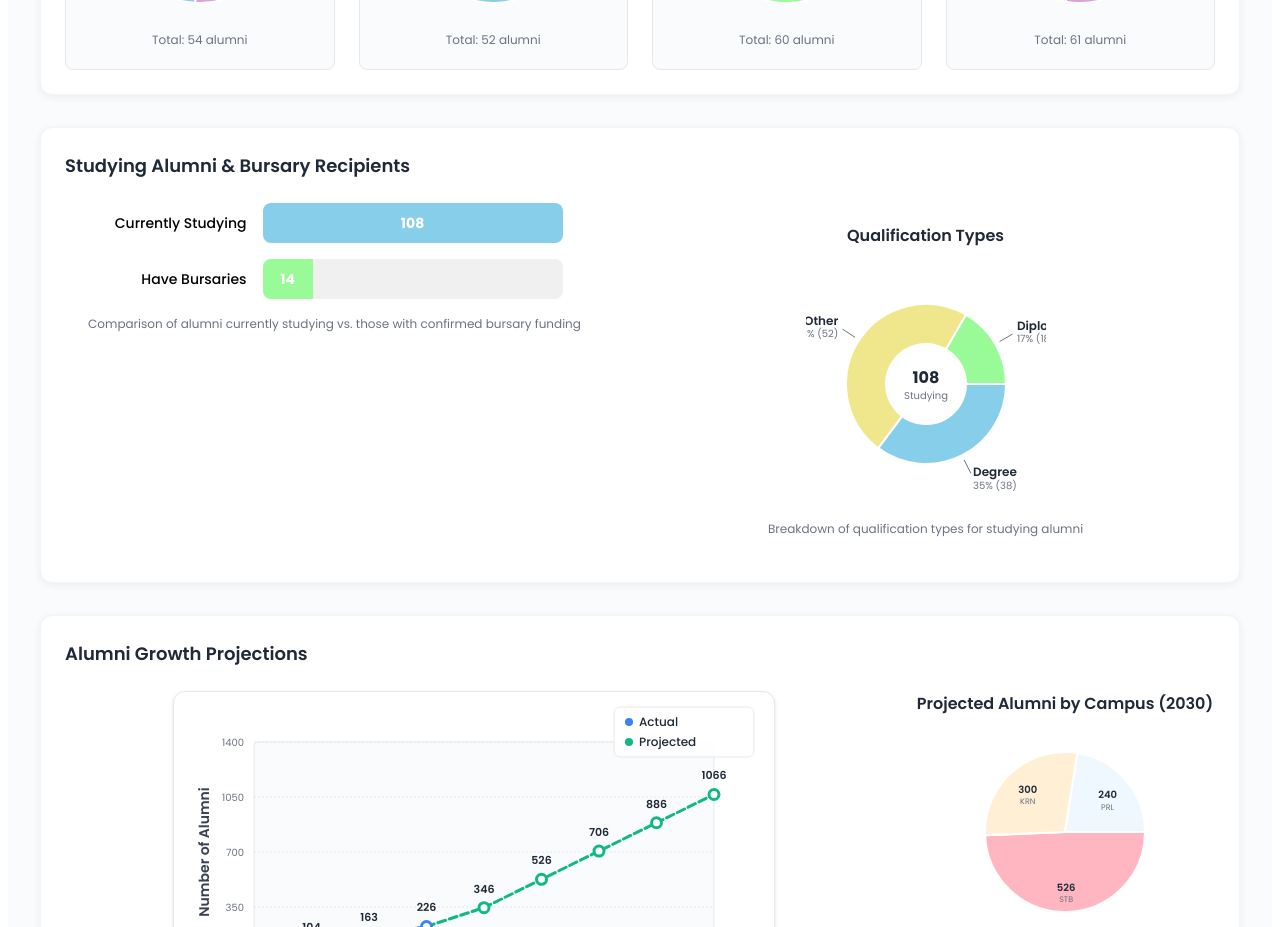
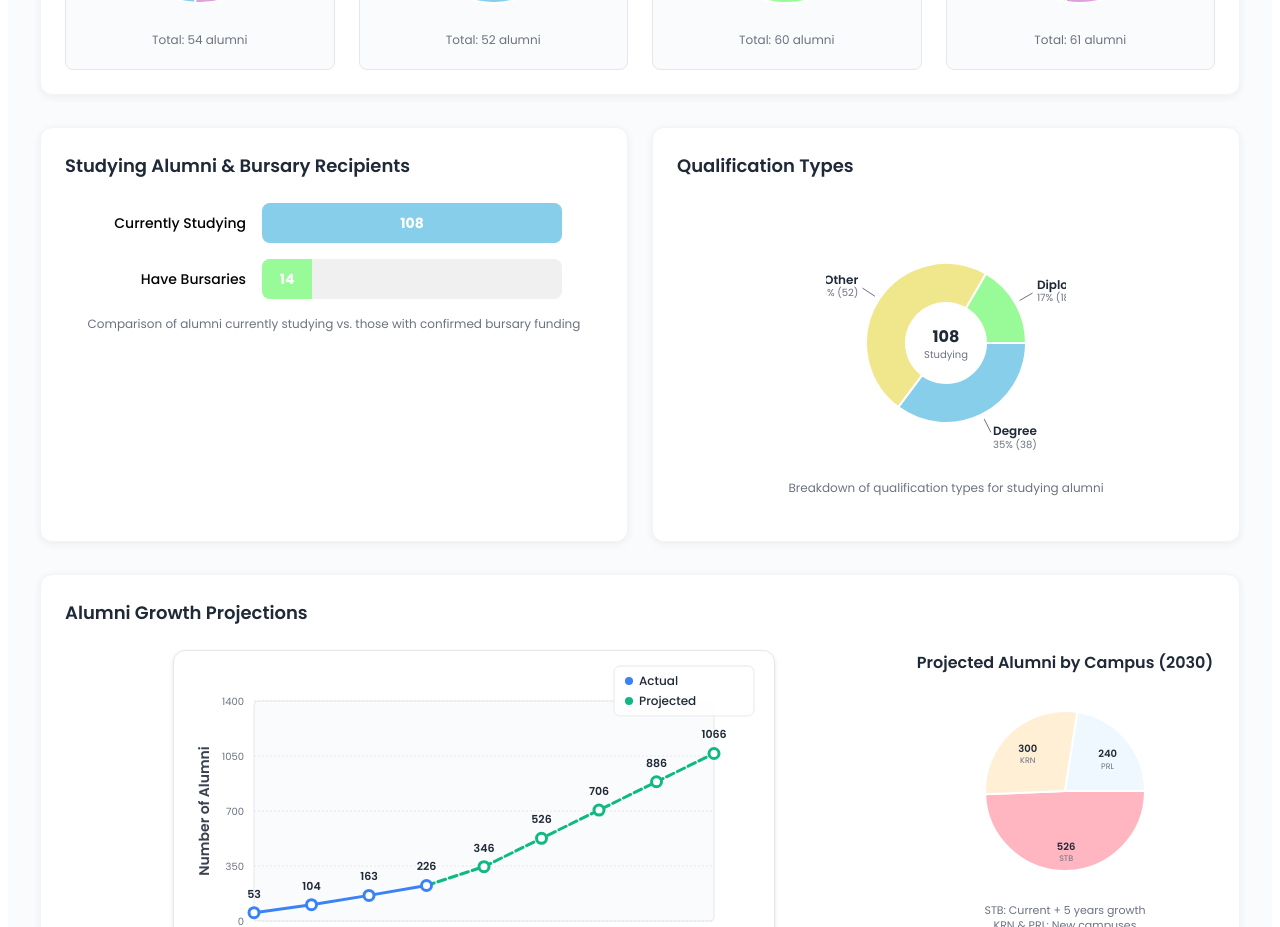
Before and after one commit to sweber-nextlevel/pathways-alumni-dashboard, a Next.js app: page / in a window 1280 px wide. Shown: the part 1160-2087 px from the top of the page. Built offline with nearby package versions, Linux system fonts and the light colour scheme.

Commit message:
Split studying and qualification charts into separate containers

```diff
--- a/pages/index.js
+++ b/pages/index.js
@@ -1189,14 +1189,20 @@ export default function Home() {
             )}
           </div>
 
-          {/* Studying vs Bursary Comparison */}
+          {/* Studying vs Bursary Comparison - Split into two separate containers */}
+          <div style={{
+            display: 'grid',
+            gridTemplateColumns: 'repeat(auto-fit, minmax(400px, 1fr))',
+            gap: '24px',
+            marginTop: '32px'
+          }}>
+            {/* Studying vs Bursary Bar Chart */}
             <div style={{
               backgroundColor: 'white',
               padding: '24px',
               borderRadius: '12px',
               boxShadow: '0 2px 8px rgba(0,0,0,0.06)',
-            border: '1px solid #f3f4f6',
-            marginTop: '32px'
+              border: '1px solid #f3f4f6'
             }}>
               <h3 style={{
                 margin: '0 0 24px 0',
@@ -1206,17 +1212,8 @@ export default function Home() {
               }}>Studying Alumni & Bursary Recipients</h3>
               <div style={{
                 display: 'flex',
-              gap: '32px',
-              alignItems: 'flex-start',
-              justifyContent: 'center',
-              flexWrap: 'wrap'
-            }}>
-              <div style={{
-                display: 'flex',
                 flexDirection: 'column',
-                alignItems: 'center',
-                flex: '1',
-                minWidth: '300px'
+                alignItems: 'center'
               }}>
                 <BarChart
                   data={{
@@ -1234,22 +1231,28 @@ export default function Home() {
                   Comparison of alumni currently studying vs. those with confirmed bursary funding
                 </div>
               </div>
+            </div>
 
+            {/* Qualification Types Donut Chart */}
+            <div style={{
+              backgroundColor: 'white',
+              padding: '24px',
+              borderRadius: '12px',
+              boxShadow: '0 2px 8px rgba(0,0,0,0.06)',
+              border: '1px solid #f3f4f6'
+            }}>
+              <h3 style={{
+                margin: '0 0 24px 0',
+                fontSize: '18px',
+                fontWeight: '600',
+                color: '#1f2937'
+              }}>Qualification Types</h3>
               <div style={{
                 display: 'flex',
                 flexDirection: 'column',
                 alignItems: 'center',
-                flex: '1',
-                minWidth: '400px', // Increased to accommodate external labels
                 padding: '20px' // Added padding to prevent label cutoff
               }}>
-                <h4 style={{
-                  margin: '0 0 16px 0',
-                  fontSize: '16px',
-                  fontWeight: '600',
-                  color: '#1f2937',
-                  textAlign: 'center'
-                }}>Qualification Types</h4>
                 {stats?.studyingQualifications && Object.keys(stats.studyingQualifications).length > 0 ? (
                   <DonutChart
                     data={stats.studyingQualifications}
```
Lines whose indentation alone changed are shown as unchanged.
